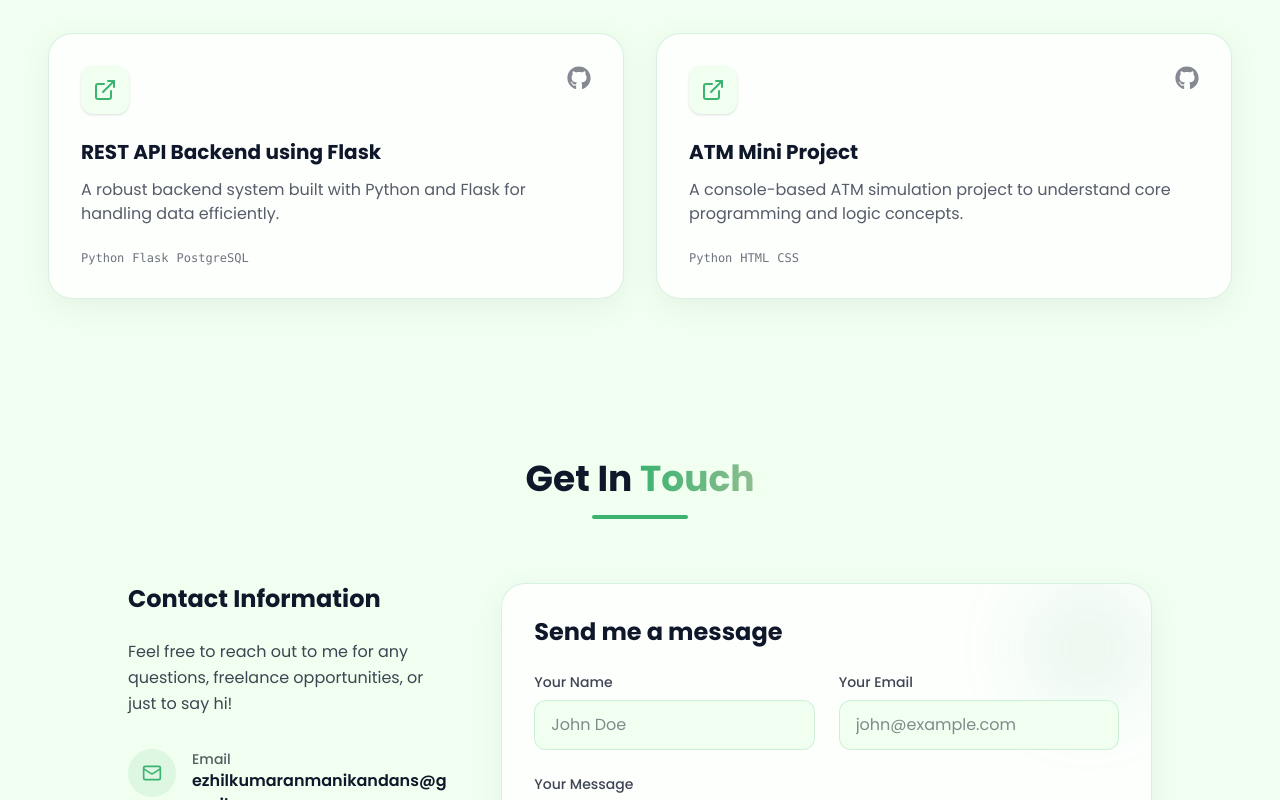
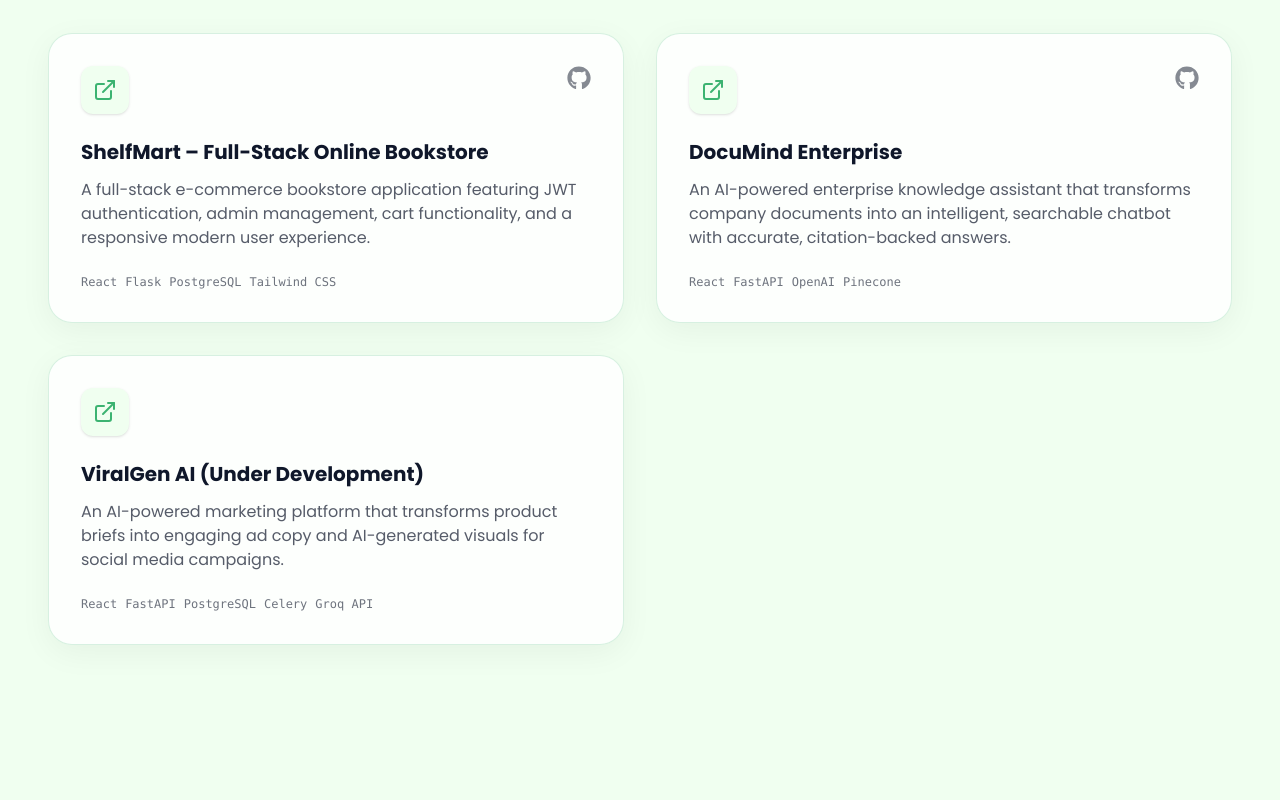
Before and after one commit to ezhil-kumaran-27/My-Portfolio, a React (Vite) app: page / in a window 1280 px wide. Shown: the part 6040-6840 px from the top of the page. Built offline with nearby package versions, Linux system fonts and the light colour scheme.

Commit message:
changes in the herosectionat name and Updated the projects and constants

```diff
--- a/src/components/HeroSection.jsx
+++ b/src/components/HeroSection.jsx
@@ -23,7 +23,7 @@ const HeroSection = () => {
             transition={{ duration: 0.8 }}
           >
             <h2 className="text-xl md:text-2xl font-bold mb-2 text-[var(--accent-color)]">Hello, I'm</h2>
-            <h1 className="text-5xl md:text-7xl font-extrabold mb-4 text-[var(--accent-color)]">{name}</h1>
+            <h1 className="text-4xl sm:text-5xl md:text-7xl font-extrabold mb-4 text-[var(--accent-color)] break-words">{name}</h1>
 
             <div className="h-12 mb-6">
               <motion.div
@@ -45,7 +45,7 @@ const HeroSection = () => {
               <a href="#projects" className="px-8 py-3 bg-[var(--color-primary)] text-white rounded-full font-medium hover:opacity-90 transition-opacity flex items-center gap-2 shadow-lg">
                 View Projects <ArrowRight size={18} />
               </a>
-              <a href="/resume.pdf" download="Ezhilkumaran_Resume.pdf" target="_blank" rel="noopener noreferrer" className="px-8 py-3 glass rounded-full font-medium hover:bg-[var(--border-color)] transition-colors flex items-center gap-2">
+              <a href="/Ezhilkumaran Resume.pdf" download="Ezhilkumaran_Resume.pdf" target="_blank" rel="noopener noreferrer" className="px-8 py-3 glass rounded-full font-medium hover:bg-[var(--border-color)] transition-colors flex items-center gap-2">
                 Download Resume <Download size={18} />
               </a>
             </div>
--- a/src/components/ProjectsSection.jsx
+++ b/src/components/ProjectsSection.jsx
@@ -115,12 +115,20 @@ const ProjectsSection = () => {
               transition={{ duration: 0.5, delay: index * 0.1 }}
             >
               <div className="flex justify-between items-start mb-6">
-                <div className="w-12 h-12 rounded-xl bg-[var(--color-bg-light)] dark:bg-[var(--color-bg-dark)] flex items-center justify-center text-[var(--color-primary)] shadow-sm">
-                  <ExternalLink size={24} />
-                </div>
-                <a href={project.github} className="opacity-50 hover:opacity-100 hover:text-[var(--color-primary)] transition-colors">
-                  <FaGithub size={24} />
-                </a>
+                {project.demo && project.demo !== "#" ? (
+                  <a href={project.demo} target="_blank" rel="noopener noreferrer" className="w-12 h-12 rounded-xl bg-[var(--color-bg-light)] dark:bg-[var(--color-bg-dark)] flex items-center justify-center text-[var(--color-primary)] shadow-sm hover:scale-110 transition-transform cursor-pointer">
+                    <ExternalLink size={24} />
+                  </a>
+                ) : (
+                  <div className="w-12 h-12 rounded-xl bg-[var(--color-bg-light)] dark:bg-[var(--color-bg-dark)] flex items-center justify-center text-[var(--color-primary)] shadow-sm">
+                    <ExternalLink size={24} />
+                  </div>
+                )}
+                {project.github && project.github !== "#" && (
+                  <a href={project.github} target="_blank" rel="noopener noreferrer" className="opacity-50 hover:opacity-100 hover:text-[var(--color-primary)] transition-colors">
+                    <FaGithub size={24} />
+                  </a>
+                )}
               </div>
 
               <h3 className="text-xl font-bold mb-3 group-hover:text-[var(--color-primary)] transition-colors">{project.title}</h3>
--- a/src/constants.js
+++ b/src/constants.js
@@ -104,17 +104,27 @@ export const PORTFOLIO_DATA = {
       featured: true
     },
     {
-      title: "REST API Backend using Flask",
-      description: "A robust backend system built with Python and Flask for handling data efficiently.",
-      techStack: ["Python", "Flask", "PostgreSQL"],
-      github: "https://github.com/ezhil-kumaran-27/rest-api-backend-flask",
+      title: "ShelfMart – Full-Stack Online Bookstore",
+      description: "A full-stack e-commerce bookstore application featuring JWT authentication, admin management, cart functionality, and a responsive modern user experience.",
+      techStack: ["React", "Flask", "PostgreSQL", "Tailwind CSS"],
+      github: "https://github.com/ezhil-kumaran-27/ShelfMart-BookStore",
+      demo: "https://shelfmart-bookstore.vercel.app/",
       featured: false
     },
     {
-      title: "ATM Mini Project",
-      description: "A console-based ATM simulation project to understand core programming and logic concepts.",
-      techStack: ["Python", "HTML", "CSS"],
-      github: "https://github.com/ezhil-kumaran-27/ATM-mini-project",
+      title: "DocuMind Enterprise",
+      description: "An AI-powered enterprise knowledge assistant that transforms company documents into an intelligent, searchable chatbot with accurate, citation-backed answers.",
+      techStack: ["React", "FastAPI", "OpenAI", "Pinecone"],
+      github: "https://github.com/ezhil-kumaran-27/DocuMind-Enterprise",
+      demo: "https://documind-enterprise-sop.vercel.app/",
+      featured: false
+    },
+    {
+      title: "ViralGen AI (Under Development)",
+      description: "An AI-powered marketing platform that transforms product briefs into engaging ad copy and AI-generated visuals for social media campaigns.",
+      techStack: ["React", "FastAPI", "PostgreSQL", "Celery", "Groq API"],
+      github: "#",
+      demo: "#",
       featured: false
     }
   ]
```
